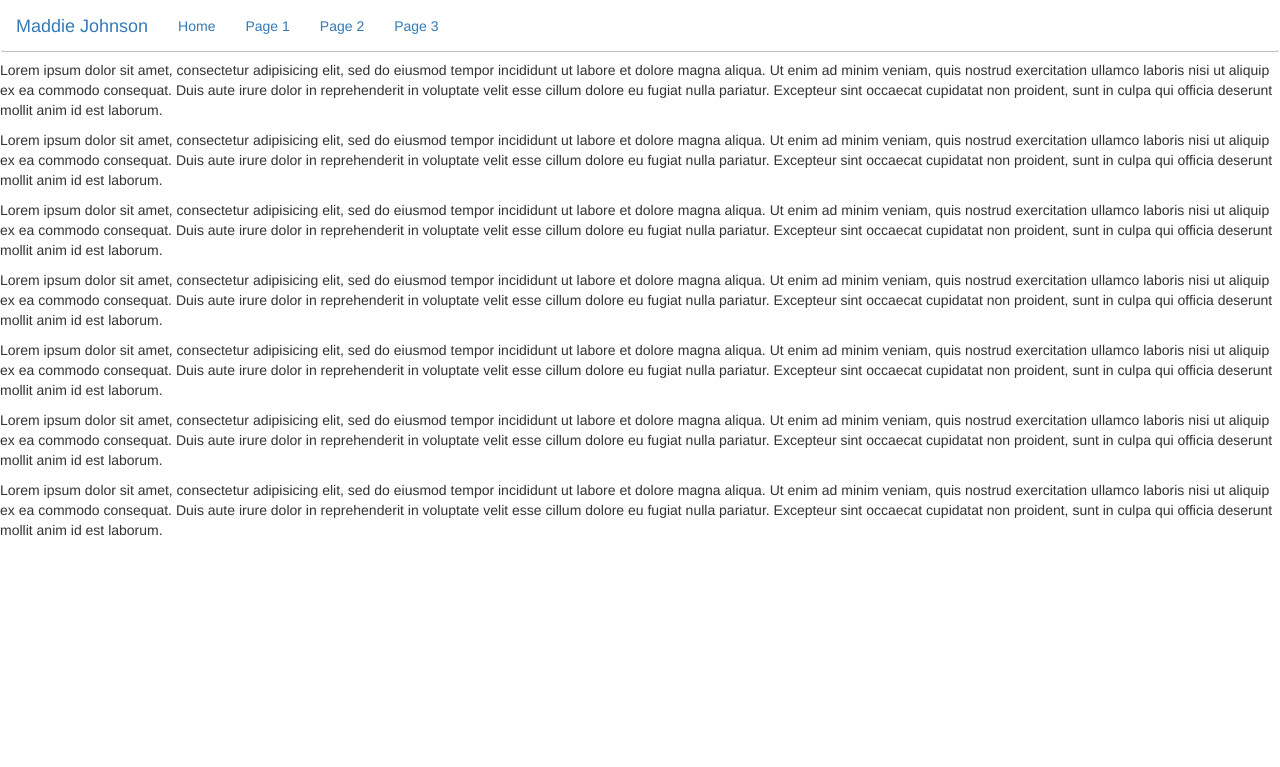
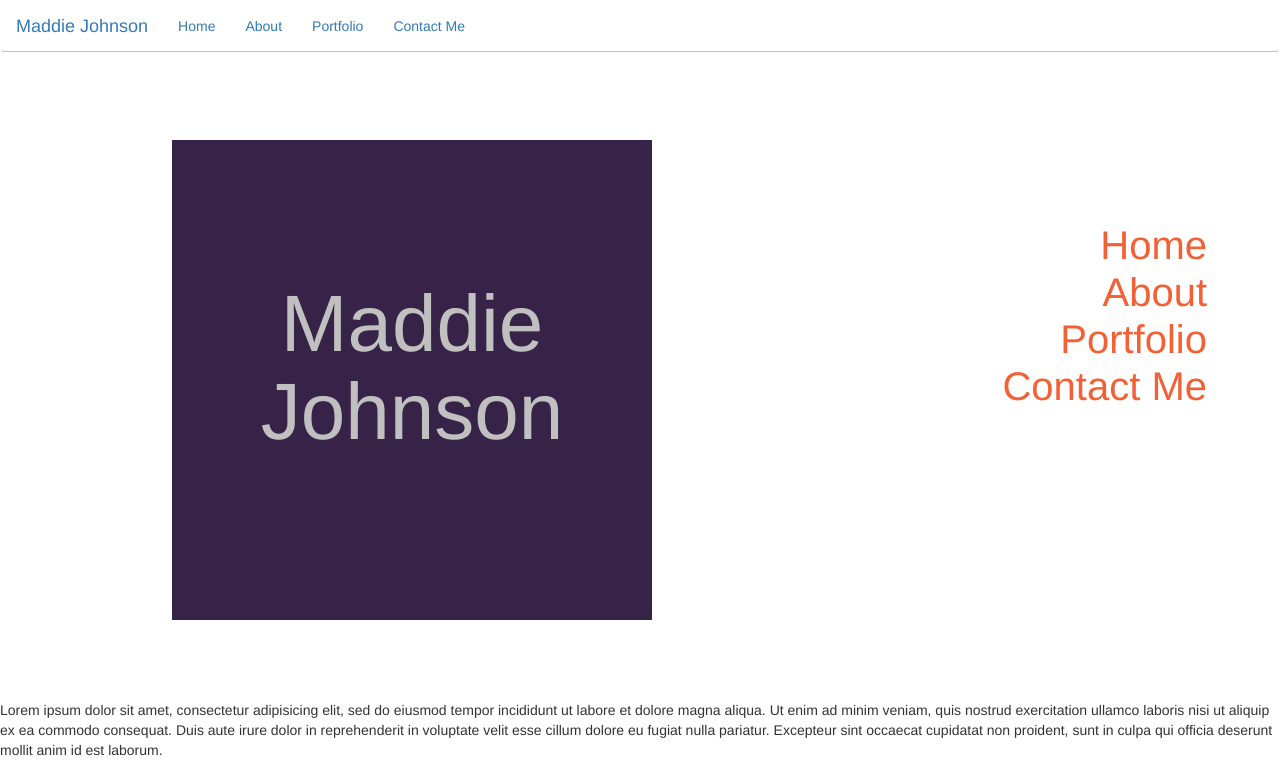
Before and after one commit to mjohnson3038/mjohnson3038.github.io, a plain HTML site: page index.html in a window 1280 px wide. Shown: the top 767 px of the page. Drawn offline with nearby package versions, Linux system fonts and the light colour scheme.

Commit message:
home section complete

```diff
--- a/app.js
+++ b/app.js
@@ -1,9 +1,7 @@
 var app = angular.module('myApp', []);
 
 app.controller('WebsiteController', function($scope) {
-    $scope.test ="Hi Maddie!";
-
-    $scope.navbarCollapsed = true;
+    this.test ="Hi Maddie!";
 
 
   });
--- a/index.html
+++ b/index.html
@@ -1,6 +1,7 @@
 <!doctype html>
 <html ng-app="myApp">
   <head>
+    <title>Maddie Johnson</title>
     <script src="https://ajax.googleapis.com/ajax/libs/angularjs/1.6.4/angular.min.js"></script>
     <script src="app.js"></script>
     <link rel="stylesheet" href="stylesheet.css">
@@ -22,10 +23,10 @@
           </div>
           <div class="collapse navbar-collapse" id="myNavbar">
             <ul class="nav navbar-nav">
-              <li><a class="menu-content " href="#">Home</a></li>
-              <li><a class="menu-content" href="#">Page 1</a></li>
-              <li><a class="menu-content" href="#">Page 2</a></li>
-              <li><a class="menu-content" href="#">Page 3</a></li>
+              <li><a class="menu-content" href="#">Home</a></li>
+              <li><a class="menu-content" href="#">About</a></li>
+              <li><a class="menu-content" href="#">Portfolio</a></li>
+              <li><a class="menu-content" href="#">Contact Me</a></li>
             </ul>
           </div>
         </div>
@@ -33,6 +34,28 @@
     </header>
 
     <main>
+
+      <section id="home" class="container">
+        <div class="row">
+
+          <div id="main-div" class="col-xs-8">
+            <h1 class="text-in-main-div">Maddie Johnson</h1>
+          </div>
+
+          <ul class="col-xs-4 home-menu pull-right">
+            <li><a href="#"><h3 class="home-menu-route">Home</h3></a></li>
+            <li><a href="#"><h3 class="home-menu-route">About</h3></a></li>
+            <li><a href="#"><h3 class="home-menu-route">Portfolio</h3></a></li>
+            <li><a href="#"><h3 class="home-menu-route">Contact Me</h3></a></li>
+          </ul>
+        </div>
+
+      </section>
+
+      <section id="About" class="container">
+      </section>
+
+
       <p>Lorem ipsum dolor sit amet, consectetur adipisicing elit, sed do eiusmod tempor incididunt ut labore et dolore magna aliqua. Ut enim ad minim veniam, quis nostrud exercitation ullamco laboris nisi ut aliquip ex ea commodo consequat. Duis aute irure dolor in reprehenderit in voluptate velit esse cillum dolore eu fugiat nulla pariatur. Excepteur sint occaecat cupidatat non proident, sunt in culpa qui officia deserunt mollit anim id est laborum.</p>
 
       <p>Lorem ipsum dolor sit amet, consectetur adipisicing elit, sed do eiusmod tempor incididunt ut labore et dolore magna aliqua. Ut enim ad minim veniam, quis nostrud exercitation ullamco laboris nisi ut aliquip ex ea commodo consequat. Duis aute irure dolor in reprehenderit in voluptate velit esse cillum dolore eu fugiat nulla pariatur. Excepteur sint occaecat cupidatat non proident, sunt in culpa qui officia deserunt mollit anim id est laborum.</p>
--- a/stylesheet.css
+++ b/stylesheet.css
@@ -7,32 +7,63 @@ main {
   background-color: rgba(255, 255, 255, 0.85);
   width: 100%;
   border-bottom: 1px solid silver;
+  z-index: 20;
 }
 
-ul.nav a:hover {
+ul.nav li:hover {
   background-color: rgba(255, 255, 255, 0) !important;
-  border-bottom: 1px solid red;
-  padding-bottom: 9px;
+  border-bottom: 3px solid red;
+
+}
+
+a.menu-content:hover {
+  background-color: rgba(255, 255, 255, 0) !important;
+  padding-bottom: 7px !important;
+}
+
+a.menu-content {
+  /*left: 80%;
+  padding-right: 10px;*/
+  padding-bottom: 10px !important;
+  text-align: right;
 }
 
 
-/*ul {
-  list-style-type: none;
-  padding-left: 0px;
+#main-div {
+  width: 60vmin;
+  height: 60vmin;
+  margin-top: 10vmin;
+  margin-bottom: 10vmin;
+  background-color: #372248;
+  left: 10%;
+  position: relative;
 }
 
-li.menu-content {
-  padding: 10px;
-  border-bottom: : 2px;
-  border-color: silver;
-
+.text-in-main-div{
+  font-size: 10vmin;
+  vertical-align: middle;
+  padding-top: 15vmin;
+  color: silver;
+  text-align: center;
 }
 
-li.menu-content:hover {
-  border-bottom: 2px solid red;
+.home-menu {
+  list-style: none;
+  margin-top: 20vmin;
 }
 
-a {
- text-decoration: none;
- color: red;
-}*/
+.home-menu-route {
+  font-size: 5vmin;
+  text-align: right;
+  font-size: 5vmin;
+  margin: 3px;
+  color: #F46036
+}
+
+li a:hover {
+  text-decoration: none;
+}
+
+.home-menu-route:hover {
+  color: #171123;
+}
```
Also changed, not shown: images/ireland.jpg (added), 2 other files.
